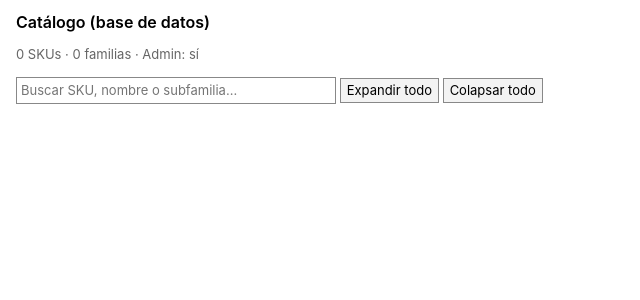
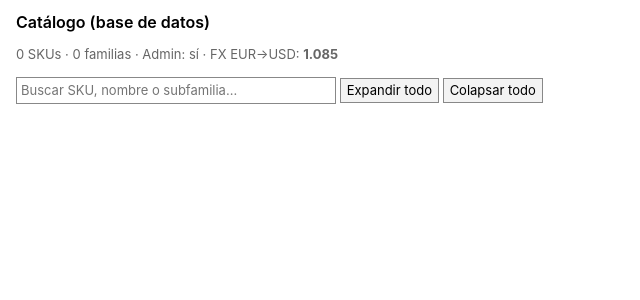
Before and after one commit to Oligonari2810/Arias_Group, a Flask app: page /products in a window 1280 px wide. Shown: the part 31-331 px from the top of the page, without its empty margins (0-640 px from the left). Run offline with Flask 3, Linux system fonts and the light colour scheme; the visitor is signed in with stand-in values (Sample User, id 1); data comes from the database, SQL or seed files in the repository; data that the repository does not hold is empty; some libraries are stand-ins or nearby versions.

Commit message:
feat(products): columnas PVP USD + helper FX centralizado
- `get_current_fx_eur_usd()` y `eur_to_usd()` en app.py: lectura única
  desde `fx_rates` (EUR→USD) con fallback a `app_settings.fx_eur_usd`.
- `/products` muestra PVP $/ud y $/m² PVP junto a sus equivalentes EUR.
  Coste Arias (interno) se mantiene solo en EUR.
- Cabecera de /products expone el rate activo.

Primer paso del pivot USD cara-cliente: DB sigue en EUR, conversión
solo en render.

Co-Authored-By: Claude Opus 4.7 (1M context) <noreply@anthropic.com>

```diff
--- a/app.py
+++ b/app.py
@@ -118,6 +118,22 @@ def _safe_add_column(db: sqlite3.Connection, table: str, col: str, typ: str) ->
 
 def now_iso() -> str:
     return datetime.now(timezone.utc).isoformat()
+
+
+def get_current_fx_eur_usd() -> float:
+    db = get_db()
+    row = db.execute(
+        "SELECT rate FROM fx_rates WHERE base_currency='EUR' AND target_currency='USD' "
+        "ORDER BY updated_at DESC LIMIT 1"
+    ).fetchone()
+    if row:
+        return float(row['rate'])
+    row = db.execute("SELECT value FROM app_settings WHERE key='fx_eur_usd'").fetchone()
+    return float(row['value']) if row else 1.085
+
+
+def eur_to_usd(amount_eur: float, fx_rate: float) -> float:
+    return round(amount_eur * fx_rate, 2)
 
 
 def bot_token_required(fn):
@@ -1221,6 +1237,7 @@ def products():
     fd_rows = db.execute('SELECT category, discount_pct, discount_extra_pct FROM family_defaults').fetchall()
     fam_defaults = {r['category']: r['discount_pct'] for r in fd_rows}
     fam_extras = {r['category']: (r['discount_extra_pct'] if r['discount_extra_pct'] is not None else 5) for r in fd_rows}
+    fx_eur_usd = get_current_fx_eur_usd()
     return render_template('products.html',
                            groups=groups,
                            totals=totals,
@@ -1228,6 +1245,7 @@ def products():
                            missing=missing,
                            fam_defaults=fam_defaults,
                            fam_extras=fam_extras,
+                           fx_eur_usd=fx_eur_usd,
                            is_admin=(getattr(current_user, 'role', None) == 'admin'))
 
 
--- a/templates/products.html
+++ b/templates/products.html
@@ -1,7 +1,7 @@
 {% extends 'base.html' %}
 {% block content %}
 <h1>Catálogo (base de datos)</h1>
-<p class="muted">{{ grand_total }} SKUs · {{ groups|length }} familias{% if missing %} · <span style="color:#a23;">{{ missing }} sin PVP/Arias</span>{% endif %} · Admin: {{ 'sí' if is_admin else 'no' }}</p>
+<p class="muted">{{ grand_total }} SKUs · {{ groups|length }} familias{% if missing %} · <span style="color:#a23;">{{ missing }} sin PVP/Arias</span>{% endif %} · Admin: {{ 'sí' if is_admin else 'no' }} · FX EUR→USD: <strong>{{ '%.3f'|format(fx_eur_usd) }}</strong></p>
 
 <div style="margin:8px 0;">
   <input id="search" type="search" placeholder="Buscar SKU, nombre o subfamilia…"
@@ -29,10 +29,12 @@
           <th>Embalaje</th>
           <th>Unidad</th>
           <th class="num">PVP €/ud</th>
+          <th class="num" title="PVP convertido a USD al tipo de cambio actual">PVP $/ud</th>
           <th class="num">Arias €/ud</th>
           <th class="num">Desc%</th>
           <th class="num" title="Descuento extra de fábrica (compuesto sobre el base)">Extra%</th>
           <th class="num">€/m² PVP</th>
+          <th class="num" title="PVP por m² convertido a USD">$/m² PVP</th>
           <th class="num">€/m² Arias</th>
           <th class="num">Ud/palé</th>
           <th class="num">m²/palé</th>
@@ -49,10 +51,12 @@
           <td>{{ p['pack_size'] or '—' }}</td>
           <td>{{ p['unit'] }}</td>
           <td class="num">{% if p['pvp_eur_unit'] is not none %}{{ '%.2f'|format(p['pvp_eur_unit']) }}{% else %}<span style="color:#a23;">—</span>{% endif %}</td>
+          <td class="num">{% if p['pvp_eur_unit'] is not none %}{{ '%.2f'|format(p['pvp_eur_unit'] * fx_eur_usd) }}{% else %}—{% endif %}</td>
           <td class="num"><strong>{% if p['precio_arias_eur_unit'] is not none %}{{ '%.2f'|format(p['precio_arias_eur_unit']) }}{% else %}<span style="color:#a23;">—</span>{% endif %}</strong></td>
           <td class="num">{{ (p['discount_pct'] or 50)|int }}%</td>
           <td class="num">{% if p['discount_extra_pct'] is not none %}{{ '%.1f'|format(p['discount_extra_pct']) }}%{% else %}<span class="muted" style="font-style:italic;" title="Hereda de la familia">{{ '%.1f'|format(fam_extras.get(p['category'], 5)) }}%*</span>{% endif %}</td>
           <td class="num">{% if p['pvp_per_m2'] %}{{ '%.2f'|format(p['pvp_per_m2']) }}{% else %}—{% endif %}</td>
+          <td class="num">{% if p['pvp_per_m2'] %}{{ '%.2f'|format(p['pvp_per_m2'] * fx_eur_usd) }}{% else %}—{% endif %}</td>
           <td class="num">{% if p['precio_arias_m2'] %}{{ '%.2f'|format(p['precio_arias_m2']) }}{% else %}—{% endif %}</td>
           <td class="num">{{ p['units_per_pallet'] or '—' }}</td>
           <td class="num">{{ p['sqm_per_pallet'] or '—' }}</td>
```
